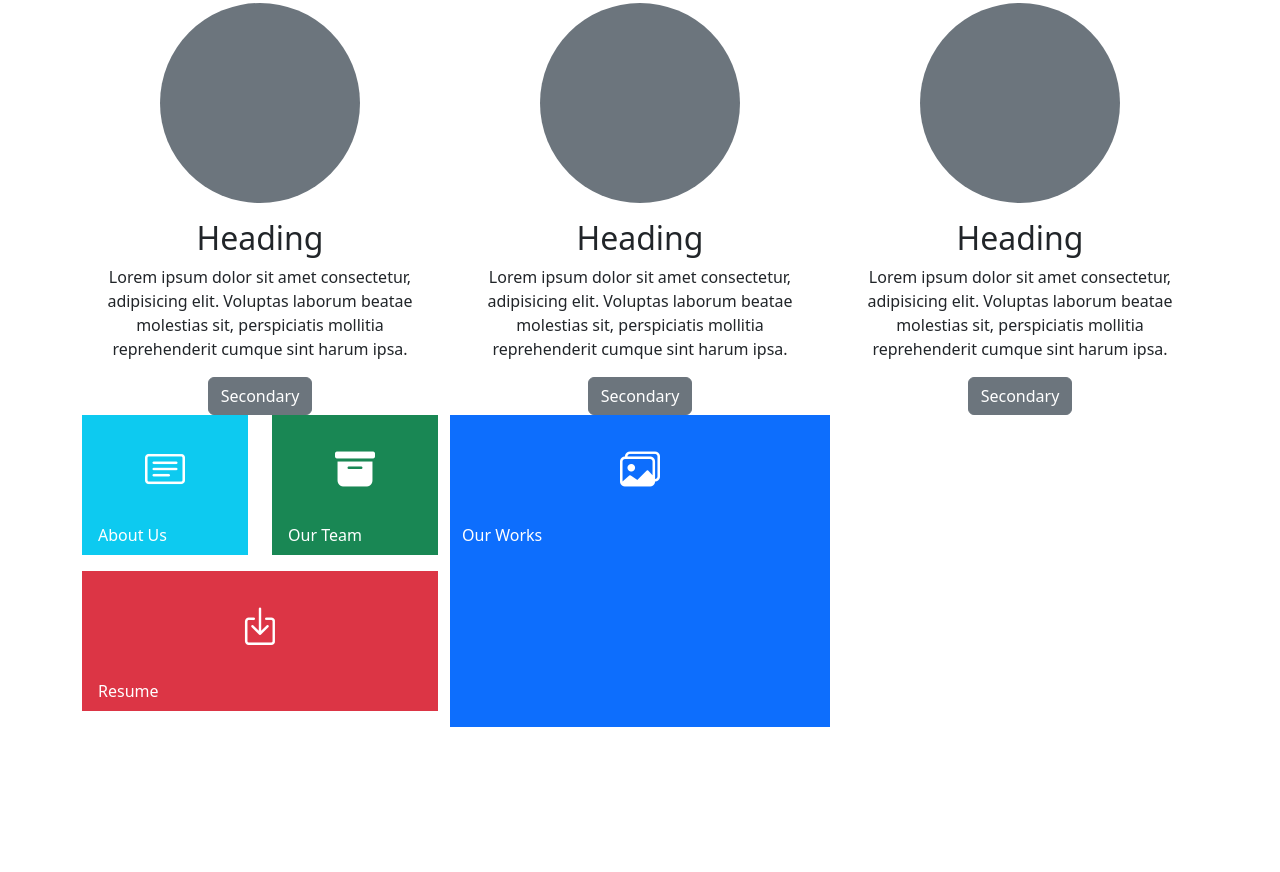
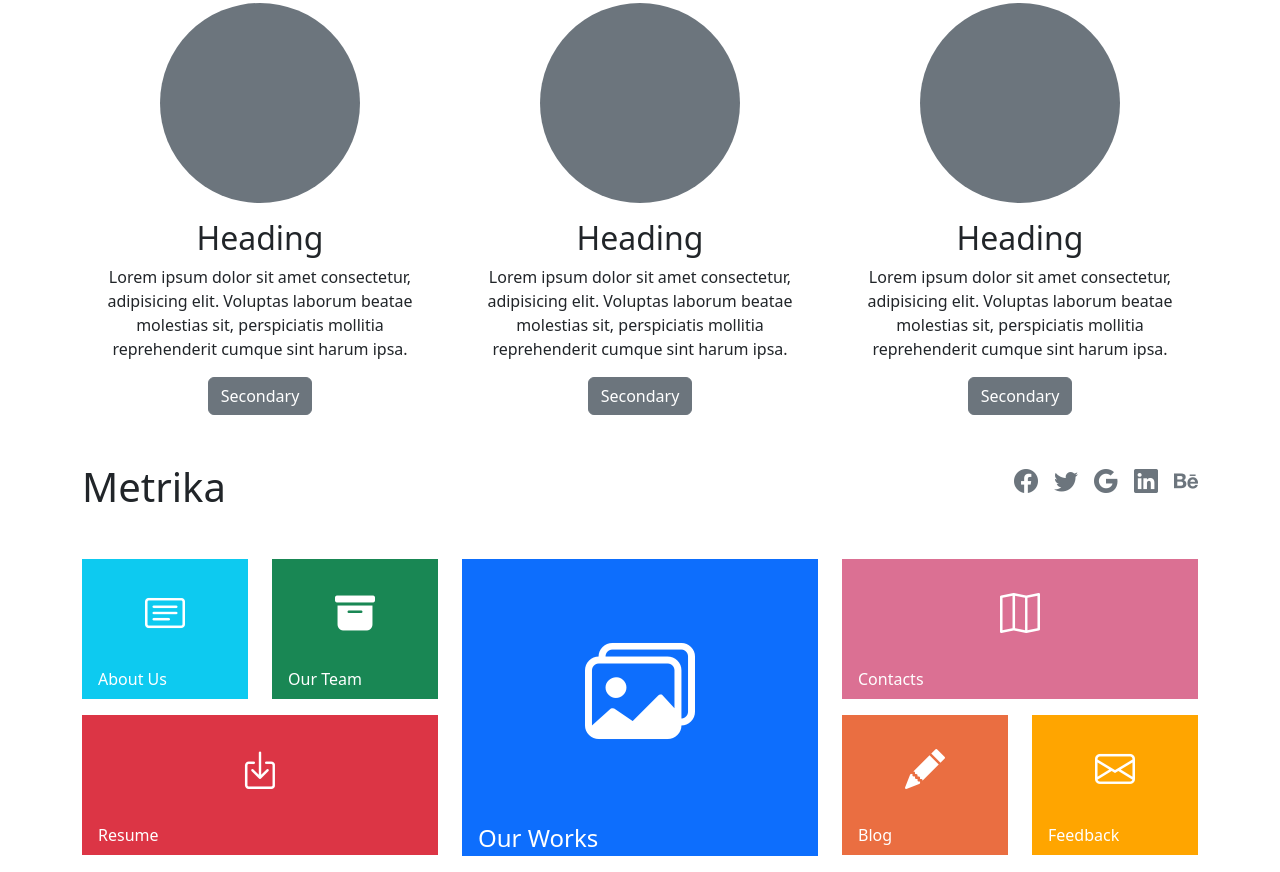
Before and after one commit to cristja/bootstrap-react-2901771, a plain HTML site: page 1-intro-bootstrap/index.html in a window 1280 px wide. Shown: the part 275-1147 px from the top of the page. Before the commit the page ends 1002 px from the top, so only its background shows below. Drawn offline with nearby package versions, Linux system fonts and the light colour scheme.

Commit message:
trabajo finalizado

```diff
--- a/1-intro-bootstrap/index.html
+++ b/1-intro-bootstrap/index.html
@@ -57,17 +57,36 @@
         </div>
     </div>
 
-    <div class="container">
+    <div class="container mt-5">
         <div class="row">
             <div class="col-4">
+                <div>
+                     <h1 class="mb-5">Metrika</h1>
+                </div>
+            </div>
+            <div class="col-4"></div>
+            <div class="col-4">
+                <div class="d-flex justify-content-end ">
+                    <i class="bi bi-facebook ms-3 fs-4 text-secondary"></i>
+                    <i class="bi bi-twitter ms-3 fs-4 text-secondary"></i>
+                    <i class="bi bi-google ms-3 fs-4 text-secondary"></i>
+                    <i class="bi bi-linkedin ms-3 fs-4 text-secondary"></i>
+                    <i class="bi bi-behance ms-3 fs-4 text-secondary"></i>
+                </div>
+
+            </div>
+        </div>
+
+        <div class="row">
+            <div class="col-xl-4 col-md-2">
                <div class="row">
-                <div class="col-6">
+                <div class="col-xl-6 col-md-3">
                     <div class="bg-info text-center">
                         <i class="bi bi-card-text fs-1 text-white py-4 d-block"></i>
                         <p class="text-white text-start ms-3 pb-2">About Us</p>
                     </div>
                 </div>
-                <div class="col-6">
+                <div class="col-xl-6 col-md-3">
                     <div class="bg-success text-center">
                         <i class="bi bi-archive-fill fs-1 text-white d-block py-4"></i>
                         <p class="text-white text-start ms-3 pb-2">Our Team</p>
@@ -75,7 +94,7 @@
                 </div>
                </div>
                <div class="row">
-                <div class="col">
+                <div class="col-xl-12 col-md-6">
                     <div class="bg-danger text-center">
                         <i class="bi bi-box-arrow-in-down fs-1 text-white d-block py-4"></i>
                         <p class="text-white text-start ms-3 pb-2">Resume</p>
@@ -83,10 +102,34 @@
                 </div>
                </div>
             </div>
-            <div class="col-4 bg-primary">
-                <div class=" text-center ">
-                    <i class="bi bi-images text-white fs-1 d-block py-4"></i>
-                    <p class="text-white text-start ">Our Works</p>
+            <div class="col-xl-4 col-md-2">
+                <div class=" text-center bg-primary ">
+                    <i class="bi bi-images text-white d-block py-5" style="font-size: 110px;"></i>
+                    <p class="text-white text-start ps-3 fs-4 text-md-2">Our Works</p>
+                </div>
+            </div>
+            <div class="col-xl-4 col-md-2">
+                <div class="row">
+                    <div class="col-xl-12 col-md-6">
+                        <div class="bg-pink text-center">
+                            <i class="bi bi-map text-white fs-1 py-4 d-block"></i>
+                            <p class="text-white text-start ps-3 pb-2">Contacts</p>
+                        </div>
+                    </div>
+                </div>
+                <div class="row">
+                    <div class="col-xl-6 col-md-3">
+                        <div class="bg-orange-dark text-center">
+                            <i class="bi bi-pencil-fill fs-1 d-block py-4 text-white"></i>
+                            <p class="text-white text-start pb-2 ps-3">Blog</p>
+                        </div>
+                    </div>
+                    <div class="col-xl-6 col-md-3">
+                        <div class="bg-orange text-center">
+                            <i class="bi bi-envelope text-white fs-1 d-block py-4"></i>
+                            <p class="text-start text-white ps-3 pb-2">Feedback</p>
+                        </div>
+                    </div>
                 </div>
             </div>
         </div>
--- a/1-intro-bootstrap/style.css
+++ b/1-intro-bootstrap/style.css
@@ -2,3 +2,12 @@
     width: 200px;
     height: 200px;
 }
+.bg-pink {
+    background-color: palevioletred;
+}
+.bg-orange-dark {
+    background-color: rgba(232, 92, 41, 0.888);
+}
+.bg-orange {
+    background-color: orange;
+}
```
